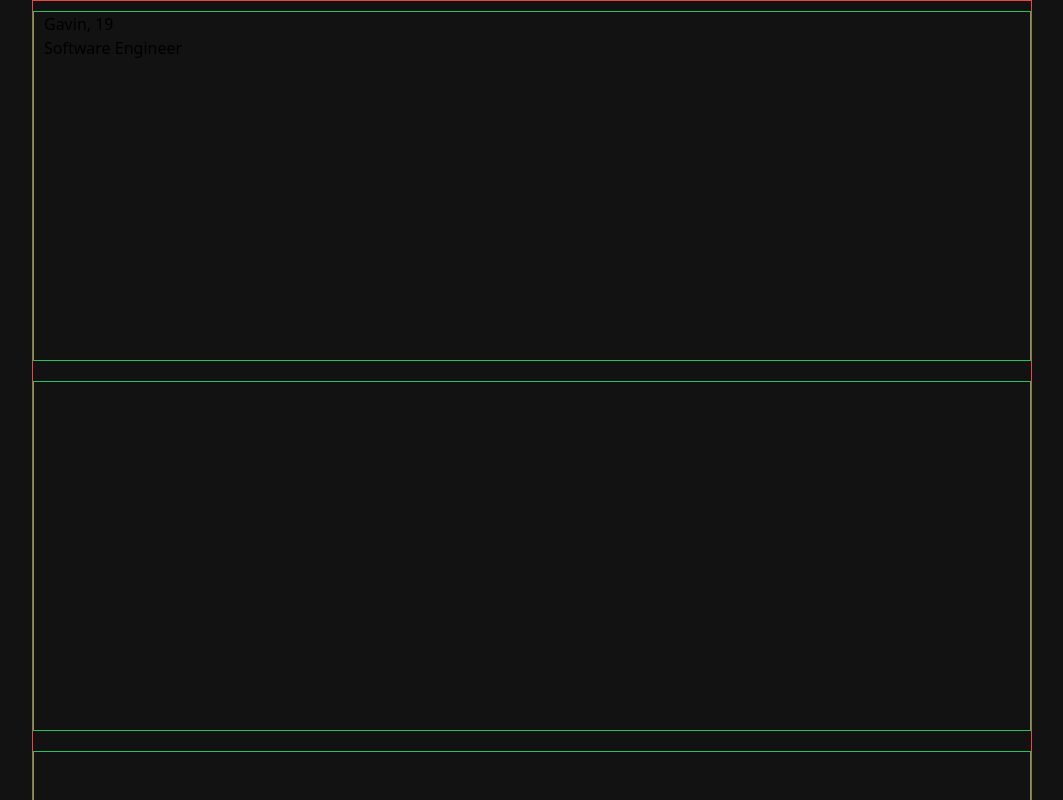
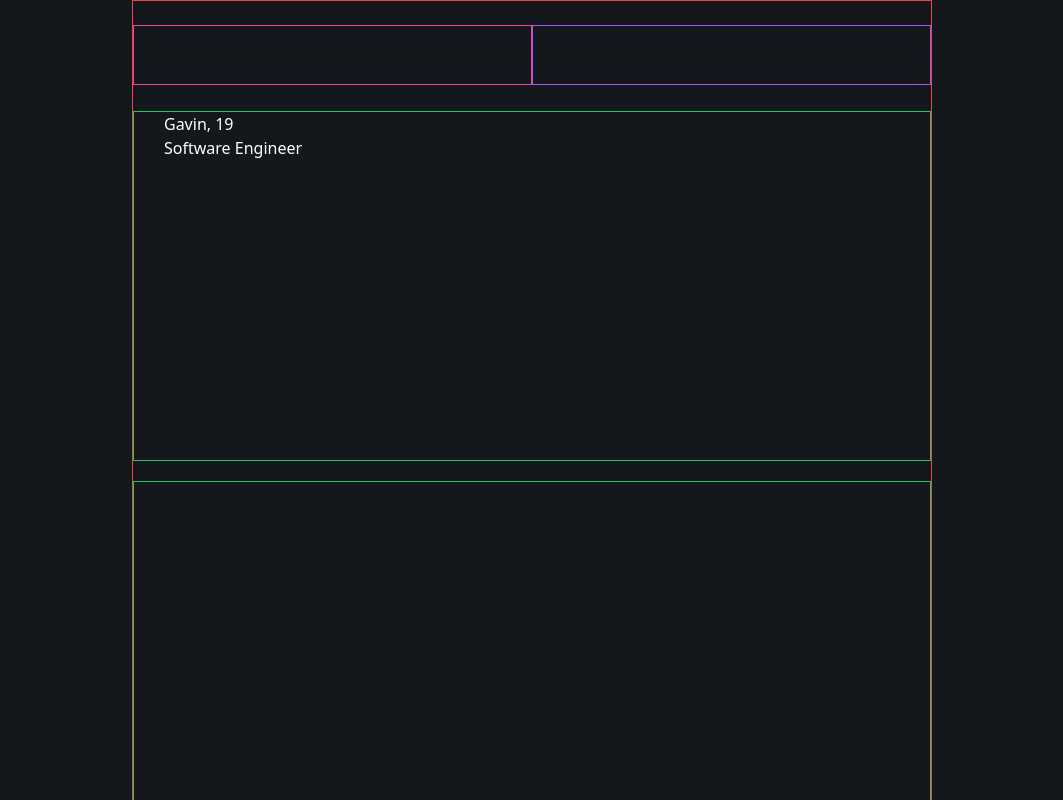
Before and after one commit to gavrh/gav.codes, a React (Create React App) app: page / in a window 1280 px wide. Shown: the top 800 px of the page, without its empty margins (108-1171 px from the left). Built offline with nearby package versions, Linux system fonts and the light colour scheme.

Commit message:
( う-´)づ︻╦̵̵̿╤── \\(˚☐˚”)/

```diff
--- a/src/App.tsx
+++ b/src/App.tsx
@@ -1,10 +1,14 @@
 import React from 'react';
 import tw from 'tailwind-styled-components';
+import Header from './components/Header';
+import Footer from './components/Footer';
 
 export default function App() {
 
   return (
     <AppContainer>
+      {/* header */}
+      <Header />
       {/* profile */}
       <Section>
         <h1>
@@ -20,6 +24,8 @@ export default function App() {
       <Section></Section>
       {/* projects */}
       <Section></Section>
+      {/* footer */}
+      <Footer />
     </AppContainer>
   );
 }
@@ -27,9 +33,10 @@ export default function App() {
 // app styled components
 const AppContainer = tw.div`
   w-full
-  max-w-[1000px]
+  max-w-[800px]
   flex
   flex-col
+  [&>:nth-child(2)]:mt-[50px]
   justify-center
   items-center
   border-[1px]
@@ -39,8 +46,9 @@ const AppContainer = tw.div`
 const Section = tw.div`
   h-[350px]
   w-full
-  px-[10px]
+  px-[30px]
   my-[10px]
+  text-white
 
   border-[1px]
   border-green-500
--- /dev/null
+++ b/src/components/Footer.tsx
@@ -0,0 +1,10 @@
+import React from 'react';
+
+export default function Footer() {
+
+    return (
+        <div>
+            footer
+        </div>
+    )
+}
--- /dev/null
+++ b/src/components/Header.tsx
@@ -0,0 +1,45 @@
+import React from 'react';
+import tw from 'tailwind-styled-components';
+
+export default function Header() {
+
+
+    return (
+        <HeaderContainer>
+            <HeaderLeft>
+
+            </HeaderLeft>
+            <HeaderRight>
+
+            </HeaderRight>
+        </HeaderContainer>
+    )
+}
+
+// Header styled components
+const HeaderContainer = tw.div`
+    w-full
+    h-[60px]
+    flex
+    sticky
+    top-[25px]
+
+    rounded-lg
+    backdrop-blur
+`
+
+const HeaderLeft = tw.div`
+    w-full
+    h-full
+
+    border-[1px]
+    border-pink-500
+`
+
+const HeaderRight = tw.div`
+    w-full
+    h-full
+
+    border-[1px]
+    border-purple-500
+`
--- a/src/index.tsx
+++ b/src/index.tsx
@@ -5,7 +5,7 @@ import App from './App';
 import { BrowserRouter as Router, Switch as Routes, Route } from "react-router-dom";
 
 ReactDOM.render(
-  <div className='bg-[#121212] overlfow-y-scroll flex justify-center'>
+  <div className='bg-[#14181d] overlfow-y-scroll flex justify-center'>
     <Router basename='/'>
       <Routes>
         <Route path='/:page?' render={App} />
```
